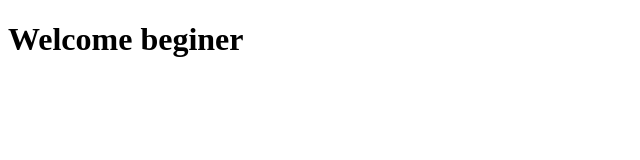
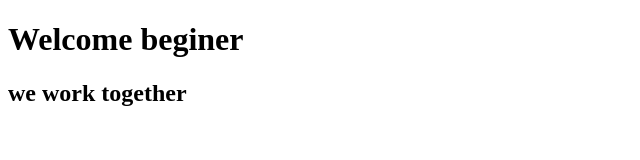
Before and after one commit to me2sumanislam/FridaySpecial, a plain HTML site: page index.html in a window 1280 px wide. Shown: the whole page, without its empty margins (0-640 px from the left). Drawn offline with Linux system fonts and the light colour scheme.

Commit message:
vai amar code gula deikhen

```diff
--- a/index.html
+++ b/index.html
@@ -7,6 +7,9 @@
  </head>
  <body>
 
+
     <h1>Welcome beginer</h1>
+
+    <h2> we work together</h2>
  </body>
  </html>
```
